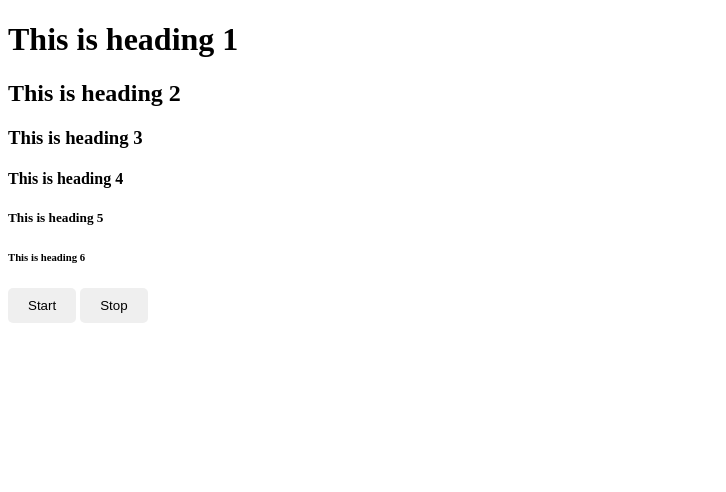
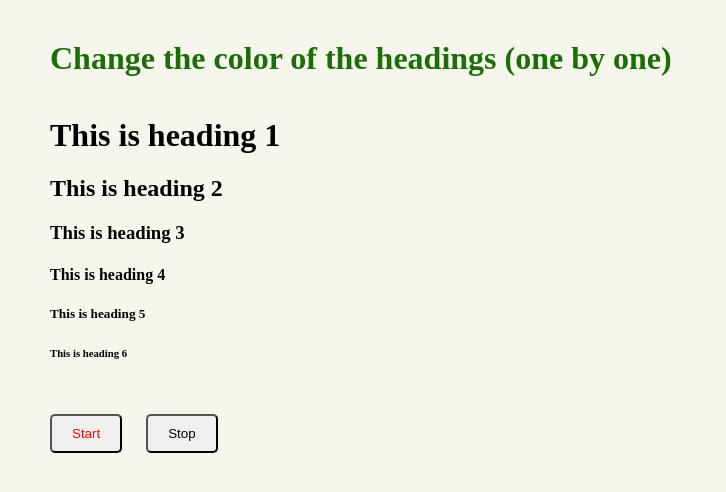
Before and after one commit to marhiefi/Text_Color_Switch, a plain HTML site: page index.html in a window 1280 px wide. Shown: the whole page, without its empty margins (0-726 px from the left). Drawn offline with Linux system fonts and the light colour scheme.

Commit message:
updated css

```diff
--- a/index.html
+++ b/index.html
@@ -5,13 +5,18 @@
     <meta charset="UTF-8">
     <meta http-equiv="X-UA-Compatible" content="IE=edge">
     <meta name="viewport" content="width=device-width, initial-scale=1.0">
-    <script src="main.js"></script>
+    <link rel="stylesheet" href="main.css">
+    <script src="main.js">
+    </script>
     <title>Color Switcher</title>
 </head>
 
 <body>
+    <div id="text">
+        <h1>Change the color of the headings (one by one)</h1>
+    </div>
 
-    <div style="color: black; font-weight: bold;">
+    <div>
         <h1 class="heading">This is heading 1</h1>
         <h2 class="heading">This is heading 2</h2>
         <h3 class="heading">This is heading 3</h3>
@@ -21,10 +26,8 @@
     </div>
 
 
-    <button type="button" id="btnStart" onclick="startChange()"
-        style="color: black; border: none; border-radius: 5px; padding: 10px 20px">Start</button>
-    <button type="button" id="btnStop" onclick="stopChange()"
-        style="color: black; border: none; border-radius: 5px; padding: 10px 20px">Stop</button>
+    <button type="button" id="btnStart" onclick="startChange()">Start</button>
+    <button type="button" id="btnStop" onclick="stopChange()">Stop</button>
 
 </body>
 
--- /dev/null
+++ b/main.css
@@ -0,0 +1,32 @@
+body {
+    background-color: rgb(246, 246, 237);
+    margin-left: 50px;
+}
+
+#text {
+    color: rgb(28, 109, 6);
+    margin-top: 40px;
+    margin-bottom: 40px;
+}
+
+.heading {
+    color: black;
+    font-weight: bold;
+}
+
+#btnStart {
+    color: red;
+    border-radius: 5px;
+    padding: 10px 20px;
+    margin-top: 30px;
+    margin-bottom: 30px;
+}
+
+#btnStop {
+    color: black;
+    border-radius: 5px;
+    padding: 10px 20px;
+    margin-left: 20px;
+    margin-top: 30px;
+    margin-bottom: 30px;
+}
```
Also changed, not shown: 1 other file.
